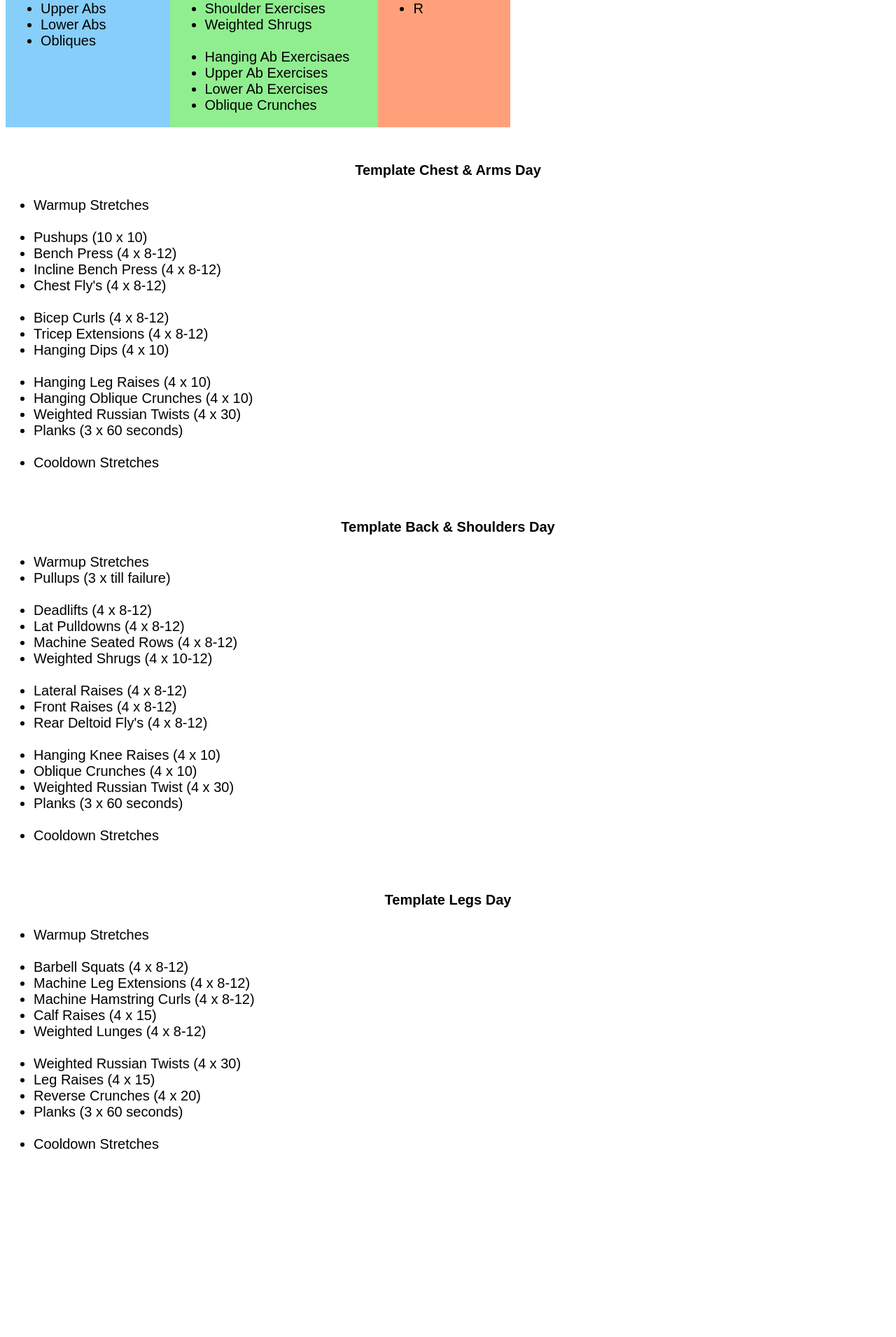
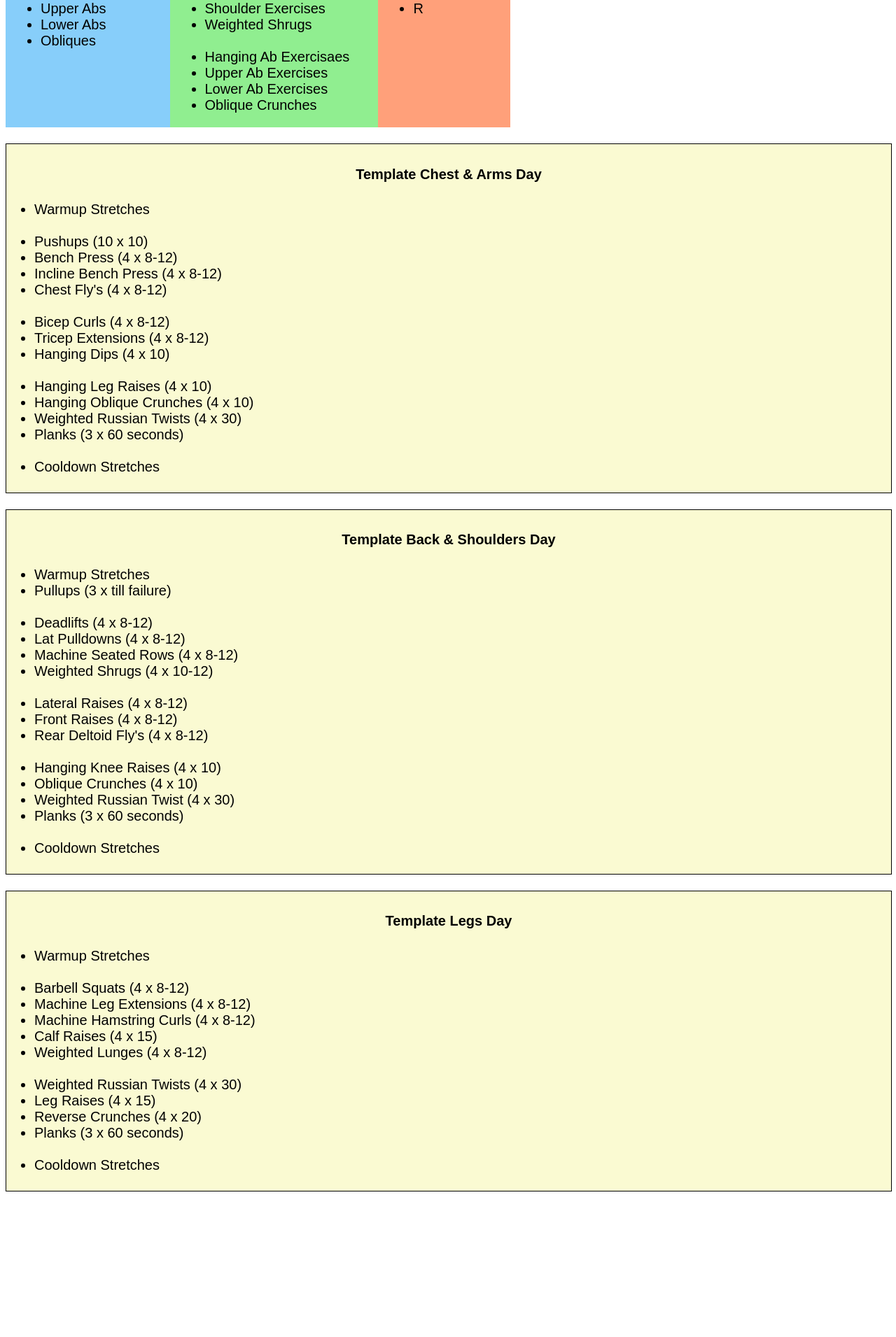
Before and after one commit to shazebs/Personal-Programs, a PHP site: page /exercise.html in a window 1280 px wide. Shown: the part 528-2439 px from the top of the page at 70% size. Before the commit the page ends 2170 px from the top, so only its background shows below. Run offline with PHP 8.4, Linux system fonts and the light colour scheme.

Commit message:
Update page.css

```diff
--- a/.html/Exercise_folder/page.css
+++ b/.html/Exercise_folder/page.css
@@ -1,6 +1,10 @@
 body.exercises {
     font-family:sans-serif;
     font-size:1.25em;
+}
+
+footer {
+    height:200px;
 }
 
 /* Flexbox */
@@ -28,3 +32,15 @@ div.orange-box {
     text-decoration:underline;
     text-align:center;
 }
+
+.exercise-log {
+    background-color:lightgoldenrodyellow;
+    width:100%;
+    padding:5px 0px 5px 0px;
+    border: 1px solid black;
+}
+.exercise-log h4 {
+    /* padding-top:5px; */
+    /* padding-bottom:5px; */
+    /* text-decoration:underline; */
+}
```
